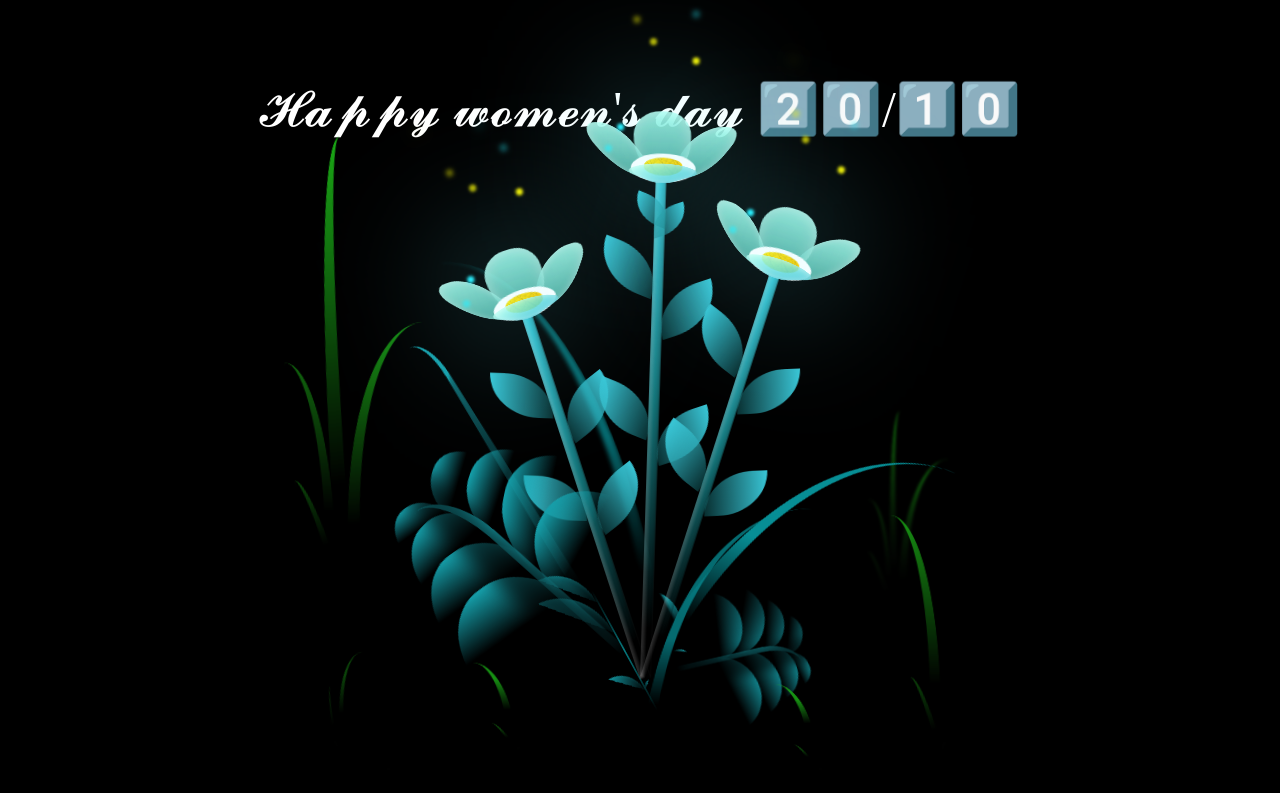
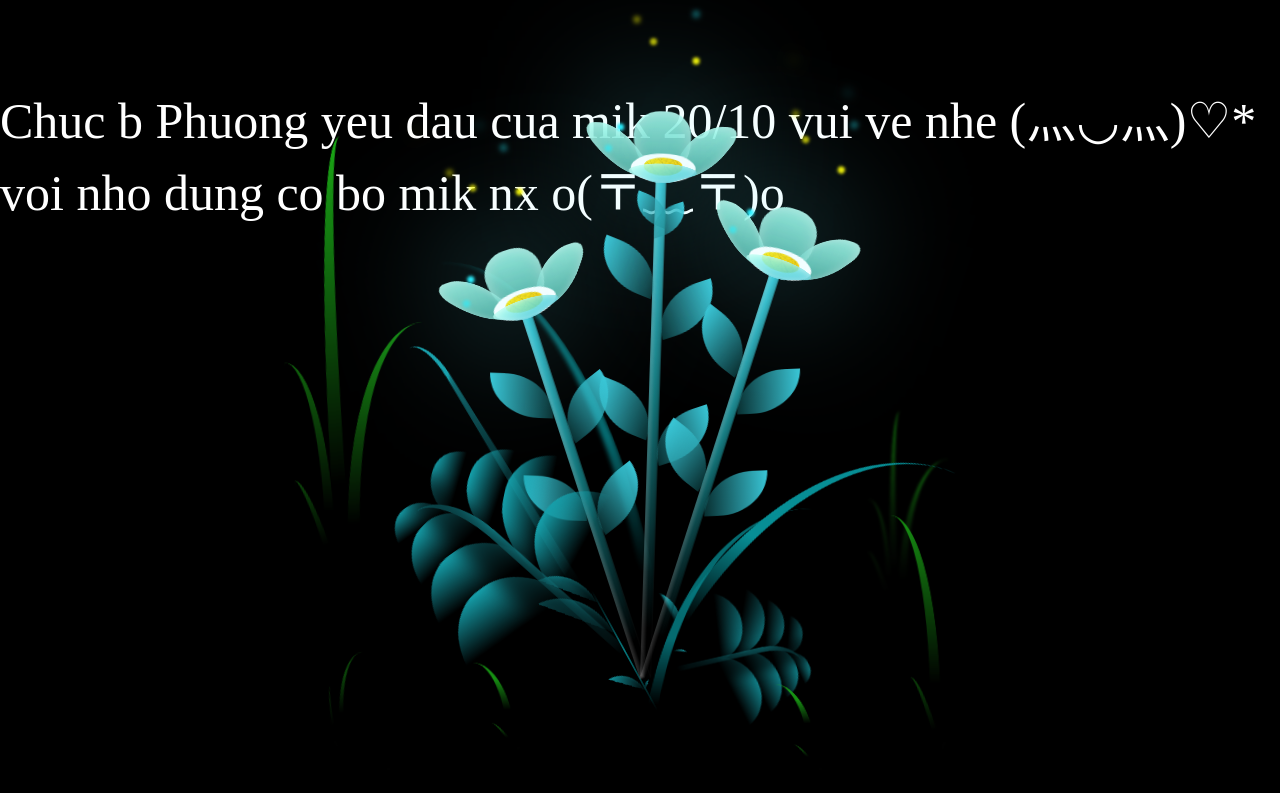
Before and after one commit to nzen777/nzeny777.github.io, a plain HTML site: page index.html in a window 1280 px wide. Drawn offline with Linux system fonts and the light colour scheme.

Commit message:
Update index.html

```diff
--- a/index.html
+++ b/index.html
@@ -10,7 +10,7 @@
 
 <body class="not-loaded">
     <div class="night"></div>
-    <div class="happy-woman-day">𝓗𝓪𝓹𝓹𝔂 𝔀𝓸𝓶𝓮𝓷'𝓼 𝓭𝓪𝔂 2️⃣0️⃣/1️⃣0️⃣</div>
+    <div class="happy-woman-day">Chuc b Phuong yeu dau cua mik 20/10 vui ve nhe (⺣◡⺣)♡* voi nho dung co bo mik nx o(〒﹏〒)o</div>
     <div class="flowers">
       <div class="flower flower--1">
         <div class="flower__leafs flower__leafs--1">
```
